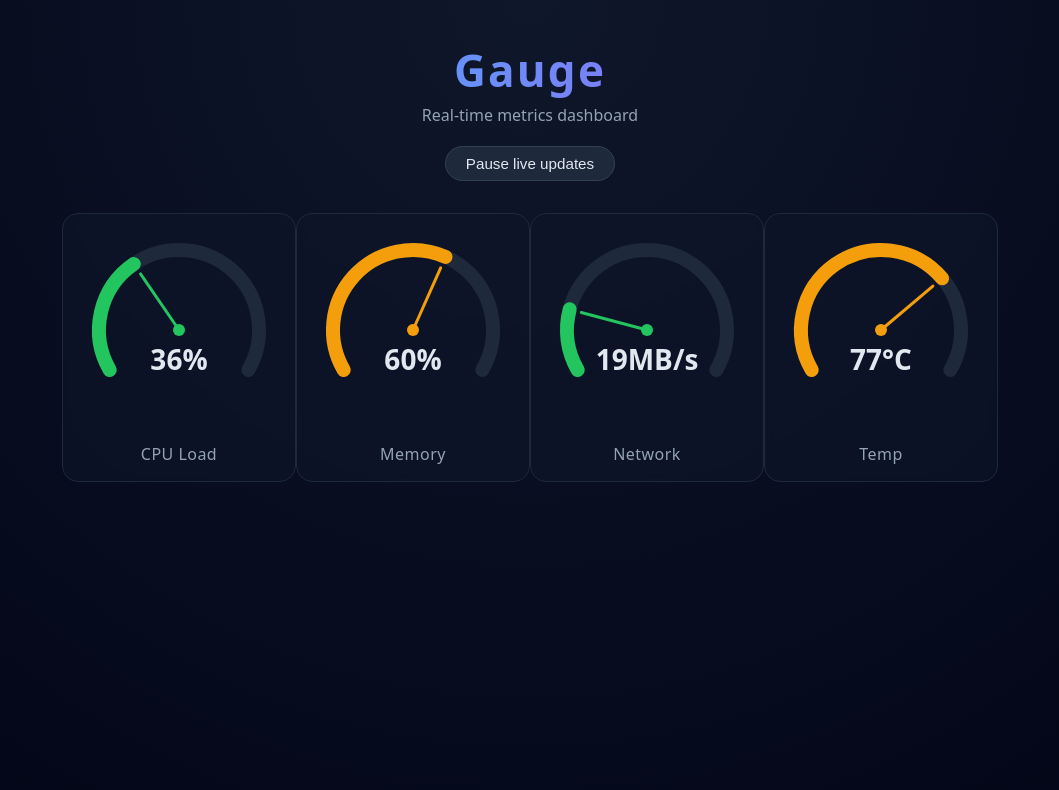
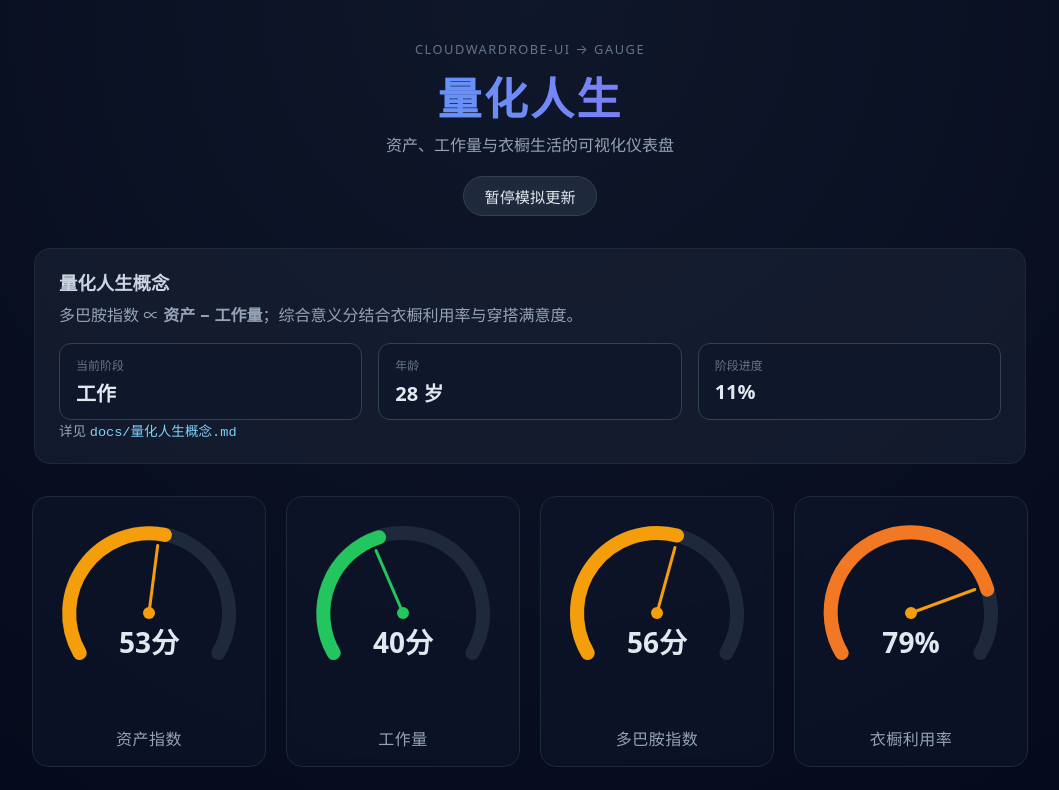
Before and after one commit to WXKFelix/Gauge, a React (Vite) app: page / in a window 1280 px wide. Shown: the top 790 px of the page, without its empty margins (110-1169 px from the left). Built offline with nearby package versions, Linux system fonts and the light colour scheme.

Commit message:
feat: migrate 量化人生概念 dashboard into Gauge
Bring quantified-life model (assets, workload, dopamine, wardrobe metrics)
from cloudWardrobe-ui concept branch into this repo with docs and tests.

Co-authored-by: WXKFelix <WXKFelix@users.noreply.github.com>

```diff
--- a/index.html
+++ b/index.html
@@ -1,9 +1,9 @@
 <!doctype html>
-<html lang="en">
+<html lang="zh-CN">
   <head>
     <meta charset="UTF-8" />
     <meta name="viewport" content="width=device-width, initial-scale=1.0" />
-    <title>Gauge Dashboard</title>
+    <title>量化人生 · Gauge</title>
   </head>
   <body>
     <div id="root"></div>
--- a/src/App.tsx
+++ b/src/App.tsx
@@ -1,57 +1,130 @@
-import { useEffect, useState } from "react";
+import { useEffect, useMemo, useState } from "react";
 import { Gauge } from "./components/Gauge";
-
-interface Metric {
-  key: string;
-  label: string;
-  unit: string;
-  min: number;
-  max: number;
-  value: number;
-}
-
-const INITIAL_METRICS: Metric[] = [
-  { key: "cpu", label: "CPU Load", unit: "%", min: 0, max: 100, value: 32 },
-  { key: "mem", label: "Memory", unit: "%", min: 0, max: 100, value: 61 },
-  { key: "net", label: "Network", unit: "MB/s", min: 0, max: 100, value: 18 },
-  { key: "temp", label: "Temp", unit: "°C", min: 20, max: 100, value: 74 },
-];
-
-function nextValue(metric: Metric): number {
-  const span = metric.max - metric.min;
-  const drift = (Math.random() - 0.5) * span * 0.15;
-  const next = metric.value + drift;
-  return Math.min(Math.max(next, metric.min), metric.max);
-}
+import {
+  DEFAULT_QUANTIFIED_LIFE,
+  buildQuantifiedLifeSnapshot,
+  driftMetric,
+  type QuantifiedLifeInputs,
+} from "./quantified-life";
 
 export default function App() {
-  const [metrics, setMetrics] = useState<Metric[]>(INITIAL_METRICS);
+  const [inputs, setInputs] = useState<QuantifiedLifeInputs>(
+    DEFAULT_QUANTIFIED_LIFE
+  );
   const [live, setLive] = useState(true);
+
+  const snapshot = useMemo(
+    () => buildQuantifiedLifeSnapshot(inputs),
+    [inputs]
+  );
 
   useEffect(() => {
     if (!live) return;
     const id = setInterval(() => {
-      setMetrics((prev) => prev.map((m) => ({ ...m, value: nextValue(m) })));
-    }, 1200);
+      setInputs((prev) => ({
+        ...prev,
+        assets: driftMetric(prev.assets, 0, 100),
+        workload: driftMetric(prev.workload, 0, 100),
+        wardrobeUtilization: driftMetric(prev.wardrobeUtilization, 0, 100),
+        outfitSatisfaction: driftMetric(prev.outfitSatisfaction, 0, 100),
+      }));
+    }, 1400);
     return () => clearInterval(id);
   }, [live]);
+
+  const gauges = [
+    {
+      key: "assets",
+      label: "资产指数",
+      value: snapshot.assets,
+      min: 0,
+      max: 100,
+      unit: "分",
+    },
+    {
+      key: "workload",
+      label: "工作量",
+      value: snapshot.workload,
+      min: 0,
+      max: 100,
+      unit: "分",
+    },
+    {
+      key: "dopamine",
+      label: "多巴胺指数",
+      value: snapshot.dopamineIndex,
+      min: 0,
+      max: 100,
+      unit: "分",
+    },
+    {
+      key: "wardrobe",
+      label: "衣橱利用率",
+      value: snapshot.wardrobeUtilization,
+      min: 0,
+      max: 100,
+      unit: "%",
+    },
+    {
+      key: "outfit",
+      label: "穿搭满意度",
+      value: snapshot.outfitSatisfaction,
+      min: 0,
+      max: 100,
+      unit: "分",
+    },
+    {
+      key: "meaning",
+      label: "人生意义分",
+      value: snapshot.meaningScore,
+      min: 0,
+      max: 100,
+      unit: "分",
+    },
+  ] as const;
 
   return (
     <main className="app">
       <header className="app-header">
-        <h1>Gauge</h1>
-        <p className="subtitle">Real-time metrics dashboard</p>
+        <p className="eyebrow">cloudWardrobe-ui → Gauge</p>
+        <h1>量化人生</h1>
+        <p className="subtitle">资产、工作量与衣橱生活的可视化仪表盘</p>
         <button
           className="toggle"
+          type="button"
           onClick={() => setLive((v) => !v)}
           aria-pressed={live}
         >
-          {live ? "Pause" : "Resume"} live updates
+          {live ? "暂停" : "恢复"}模拟更新
         </button>
       </header>
 
-      <section className="gauge-grid">
-        {metrics.map((m) => (
+      <section className="concept-panel" aria-labelledby="concept-heading">
+        <h2 id="concept-heading">量化人生概念</h2>
+        <p>
+          多巴胺指数 ∝ <strong>资产 − 工作量</strong>；综合意义分结合衣橱利用率与穿搭满意度。
+        </p>
+        <dl className="stage-meta">
+          <div>
+            <dt>当前阶段</dt>
+            <dd>{snapshot.currentStage.label}</dd>
+          </div>
+          <div>
+            <dt>年龄</dt>
+            <dd>{snapshot.age} 岁</dd>
+          </div>
+          <div>
+            <dt>阶段进度</dt>
+            <dd>{snapshot.stageProgress.toFixed(0)}%</dd>
+          </div>
+        </dl>
+        <p className="concept-link">
+          详见 <code>docs/量化人生概念.md</code>
+        </p>
+      </section>
+
+      <section className="gauge-grid" aria-label="人生指标">
+        {gauges.map((m) => (
           <Gauge
             key={m.key}
             label={m.label}
--- a/src/index.css
+++ b/src/index.css
@@ -15,9 +15,72 @@ body {
 }
 
 .app {
-  max-width: 960px;
+  max-width: 1040px;
   margin: 0 auto;
   padding: 2.5rem 1.5rem;
+}
+
+.eyebrow {
+  margin: 0 0 0.35rem;
+  font-size: 0.8rem;
+  letter-spacing: 0.12em;
+  text-transform: uppercase;
+  color: #64748b;
+}
+
+.concept-panel {
+  margin-bottom: 2rem;
+  padding: 1.25rem 1.5rem;
+  border-radius: 16px;
+  border: 1px solid #1e293b;
+  background: rgba(30, 41, 59, 0.45);
+}
+
+.concept-panel h2 {
+  margin: 0 0 0.5rem;
+  font-size: 1.15rem;
+  color: #cbd5e1;
+}
+
+.concept-panel p {
+  margin: 0 0 1rem;
+  color: #94a3b8;
+  line-height: 1.55;
+}
+
+.stage-meta {
+  display: grid;
+  grid-template-columns: repeat(auto-fit, minmax(120px, 1fr));
+  gap: 1rem;
+  margin: 0;
+}
+
+.stage-meta div {
+  padding: 0.75rem 1rem;
+  border-radius: 12px;
+  background: #0f172a;
+  border: 1px solid #334155;
+}
+
+.stage-meta dt {
+  margin: 0;
+  font-size: 0.75rem;
+  color: #64748b;
+}
+
+.stage-meta dd {
+  margin: 0.25rem 0 0;
+  font-size: 1.25rem;
+  font-weight: 600;
+}
+
+.concept-link {
+  margin-bottom: 0 !important;
+  font-size: 0.85rem;
+}
+
+.concept-link code {
+  color: #7dd3fc;
 }
 
 .app-header {
--- /dev/null
+++ b/src/quantified-life.ts
@@ -0,0 +1,121 @@
+/** Life stages used in the quantified-life model. */
+export type LifeStageId =
+  | "birth"
+  | "study"
+  | "intern"
+  | "work"
+  | "retire"
+  | "death";
+
+export interface LifeStage {
+  id: LifeStageId;
+  label: string;
+  /** Typical age range start (years). */
+  ageStart: number;
+  ageEnd: number;
+}
+
+export const LIFE_STAGES: LifeStage[] = [
+  { id: "birth", label: "出生", ageStart: 0, ageEnd: 3 },
+  { id: "study", label: "学习", ageStart: 3, ageEnd: 22 },
+  { id: "intern", label: "实习", ageStart: 22, ageEnd: 24 },
+  { id: "work", label: "工作", ageStart: 24, ageEnd: 60 },
+  { id: "retire", label: "退休", ageStart: 60, ageEnd: 80 },
+  { id: "death", label: "死亡", ageStart: 80, ageEnd: 100 },
+];
+
+export interface QuantifiedLifeInputs {
+  /** Asset index 0–100 (wealth, skills, social capital). */
+  assets: number;
+  /** Workload / effort index 0–100. */
+  workload: number;
+  /** Wardrobe utilization 0–100 (items worn vs idle). */
+  wardrobeUtilization: number;
+  /** Outfit satisfaction 0–100. */
+  outfitSatisfaction: number;
+  /** Current age in years. */
+  age: number;
+}
+
+export interface QuantifiedLifeSnapshot extends QuantifiedLifeInputs {
+  /** Normalized dopamine proxy: assets minus workload, mapped to 0–100. */
+  dopamineIndex: number;
+  /** Progress through current life stage, 0–100. */
+  stageProgress: number;
+  currentStage: LifeStage;
+  /** Composite “meaning” score for the dashboard, 0–100. */
+  meaningScore: number;
+}
+
+/**
+ * Core model: dopamine ∝ (assets − workload), normalized to 0–100.
+ */
+export function computeDopamineIndex(assets: number, workload: number): number {
+  const raw = assets - workload;
+  return Math.min(100, Math.max(0, 50 + raw / 2));
+}
+
+export function getLifeStageForAge(age: number): LifeStage {
+  const clamped = Math.min(100, Math.max(0, age));
+  const stage =
+    LIFE_STAGES.find(
+      (s) => clamped >= s.ageStart && clamped < s.ageEnd
+    ) ?? LIFE_STAGES[LIFE_STAGES.length - 1];
+  return stage;
+}
+
+export function computeStageProgress(age: number, stage: LifeStage): number {
+  const span = stage.ageEnd - stage.ageStart;
+  if (span <= 0) return 100;
+  const t = (age - stage.ageStart) / span;
+  return Math.min(100, Math.max(0, t * 100));
+}
+
+/**
+ * Weighted blend of dopamine, wardrobe use, and satisfaction.
+ */
+export function computeMeaningScore(
+  dopamineIndex: number,
+  wardrobeUtilization: number,
+  outfitSatisfaction: number
+): number {
+  return (
+    dopamineIndex * 0.5 +
+    wardrobeUtilization * 0.25 +
+    outfitSatisfaction * 0.25
+  );
+}
+
+export function buildQuantifiedLifeSnapshot(
+  inputs: QuantifiedLifeInputs
+): QuantifiedLifeSnapshot {
+  const currentStage = getLifeStageForAge(inputs.age);
+  const dopamineIndex = computeDopamineIndex(inputs.assets, inputs.workload);
+  const stageProgress = computeStageProgress(inputs.age, currentStage);
+  const meaningScore = computeMeaningScore(
+    dopamineIndex,
+    inputs.wardrobeUtilization,
+    inputs.outfitSatisfaction
+  );
+  return {
+    ...inputs,
+    dopamineIndex,
+    stageProgress,
+    currentStage,
+    meaningScore,
+  };
+}
+
+export const DEFAULT_QUANTIFIED_LIFE: QuantifiedLifeInputs = {
+  assets: 62,
+  workload: 48,
+  wardrobeUtilization: 71,
+  outfitSatisfaction: 68,
+  age: 28,
+};
+
+export function driftMetric(value: number, min: number, max: number): number {
+  const span = max - min;
+  const drift = (Math.random() - 0.5) * span * 0.12;
+  return Math.min(max, Math.max(min, value + drift));
+}
```
Also changed, not shown: 3 other files (tests, documents, lock files or other folders).
